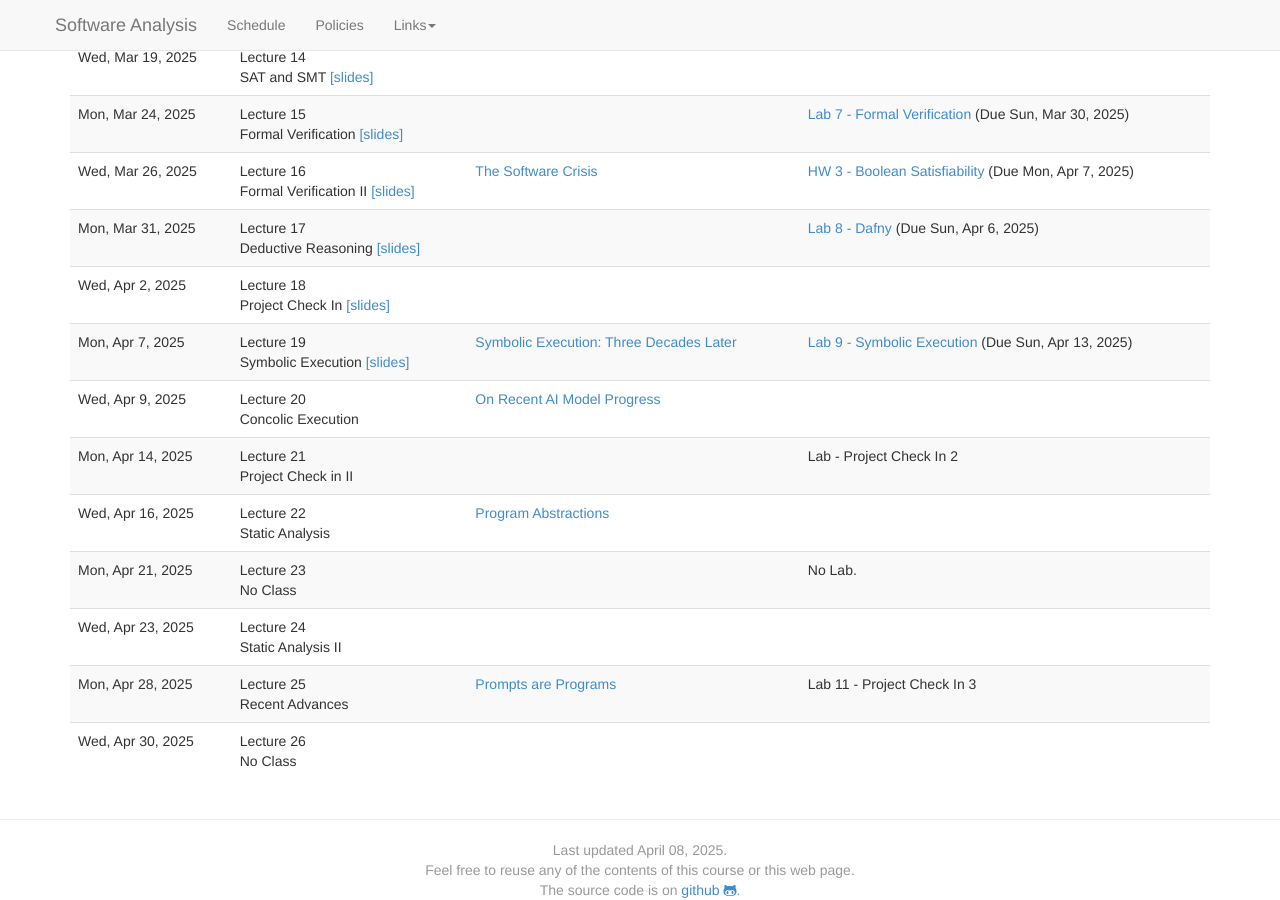
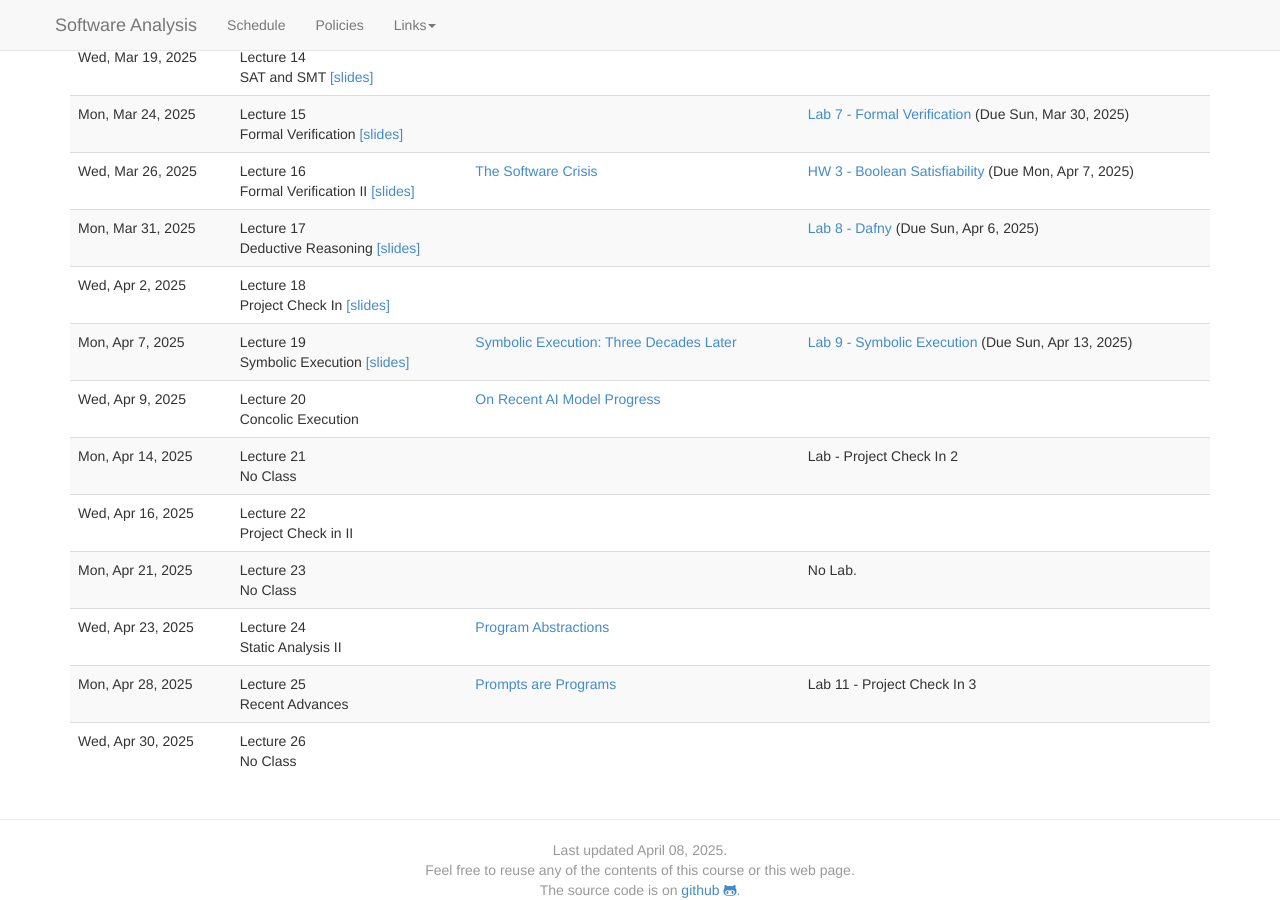
Before and after one commit to bmc-cs-software-analysis/383, a Jekyll site: the page built from schedule.md, in a window 1280 px wide and 900 px high, scrolled down 1519 px. Built offline with Jekyll 4.4.1, drawn with Linux system fonts in a browser that asks for light colours; nearby versions of some CDN libraries.

Commit message:
Schedule

```diff
--- a/_data/schedule.yaml
+++ b/_data/schedule.yaml
@@ -304,7 +304,7 @@
           url: "https://zeropath.com/blog/on-recent-ai-model-progress"
     -
       date: 2025-04-14
-      title: Lecture 21 <br> Project Check in II
+      title: Lecture 21 <br> No Class
       #slides: "slides/lecture22.pdf"
       readings: ~
       assignments:
@@ -313,19 +313,16 @@
           #url: "labs/Lab10.html"
     -
       date: 2025-04-16
-      title: Lecture 22 <br> Static Analysis
+      title: Lecture 22 <br> Project Check in II
       #slides: "slides/lecture23.pdf"
-      readings:
-        -
-          title: "Program Abstractions"
-          url: "https://elizabethdinella.github.io/blog-posts/programabstractions/"
+      readings: ~
+
       recording: ~
     -
       date: 2025-04-21
       title: Lecture 23 <br> No Class
       #slides: "slides/lecture24.pdf"
       readings: ~
-
       recording: ~
       assignments:
         -
@@ -337,10 +334,10 @@
       date: 2025-04-23
       title: Lecture 24 <br> Static Analysis II
       #slides: "slides/lecture25.pdf"
-      #readings:
-
-      #  -
-      #    title: "Chapter 14.1 - Chapter 14.3"
+      readings:
+        -
+          title: "Program Abstractions"
+          url: "https://elizabethdinella.github.io/blog-posts/programabstractions/"
     -
       date: 2025-04-28
       title: Lecture 25 <br> Recent Advances
```
